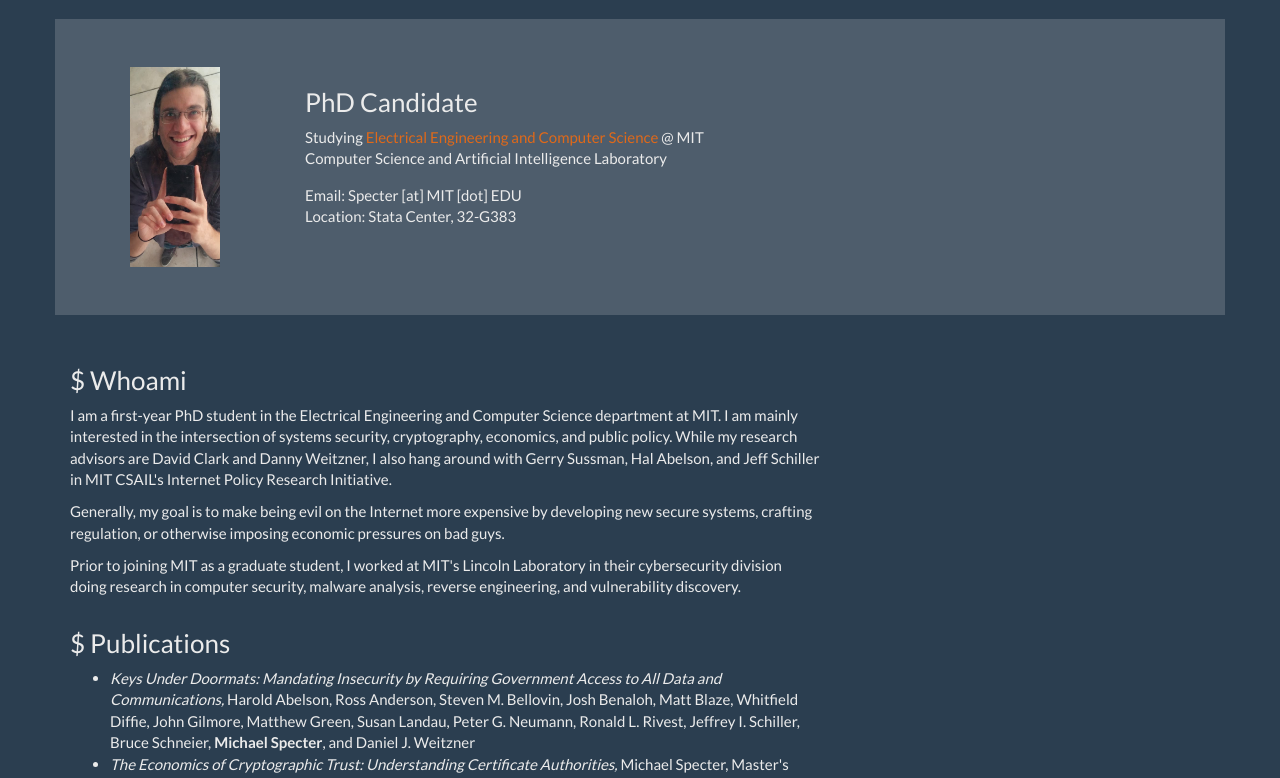
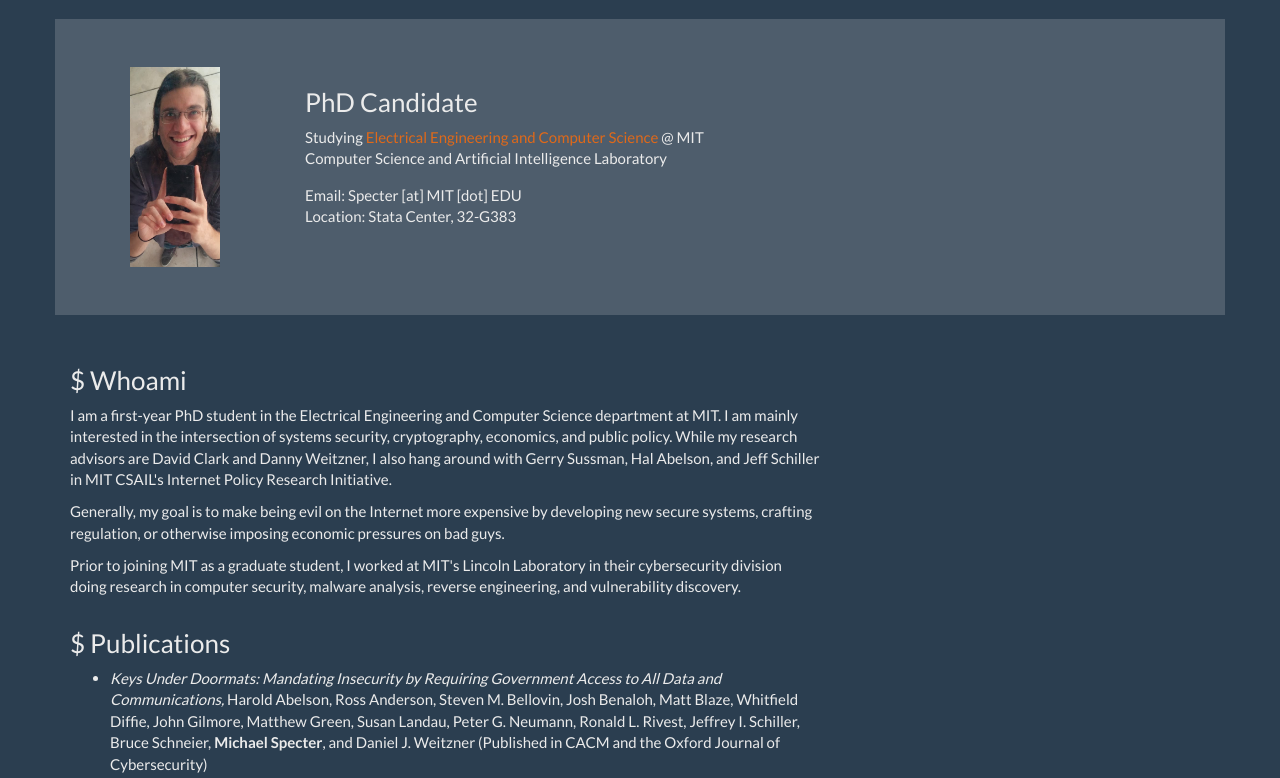
Before and after one commit to mspecter/academic_page, a plain HTML site: page index.html in a window 1280 px wide. Shown: the part 169-947 px from the top of the page. Drawn offline with Linux system fonts and the light colour scheme.

Commit message:
added where the KUD was published

```diff
--- a/index.html
+++ b/index.html
@@ -83,7 +83,7 @@ ga('send', 'pageview');
                             John Gilmore, Matthew Green, Susan Landau,
                             Peter G. Neumann, Ronald L. Rivest, Jeffrey I.
                             Schiller, Bruce Schneier, <b>Michael Specter</b>, and
-                            Daniel J. Weitzner</li>
+                            Daniel J. Weitzner (Published in CACM and the Oxford Journal of Cybersecurity)</li>
                         <li> <em>The Economics of Cryptographic Trust: Understanding Certificate Authorities,</em> Michael Specter, Master's Thesis </li>
                     </ul>
 
```
